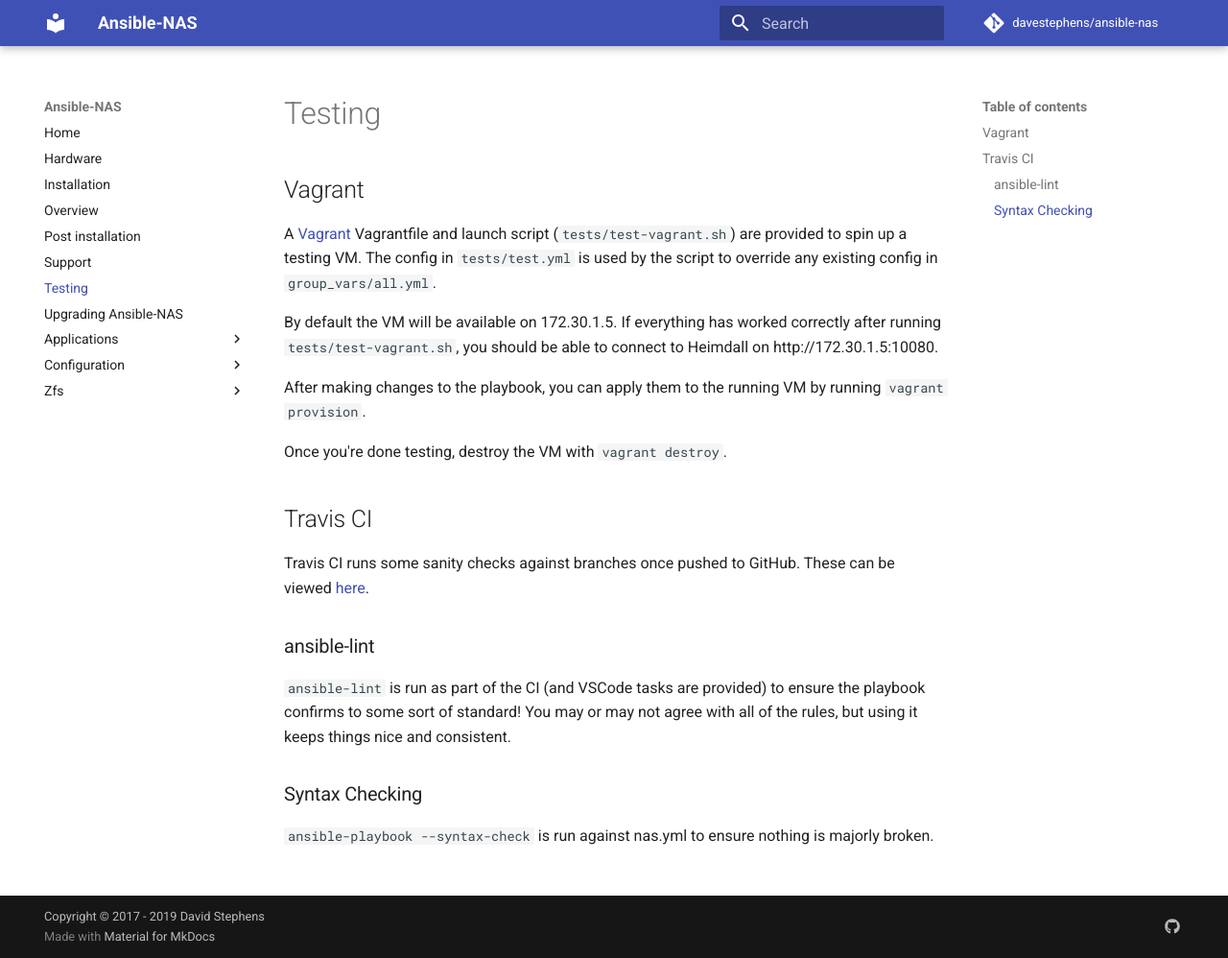
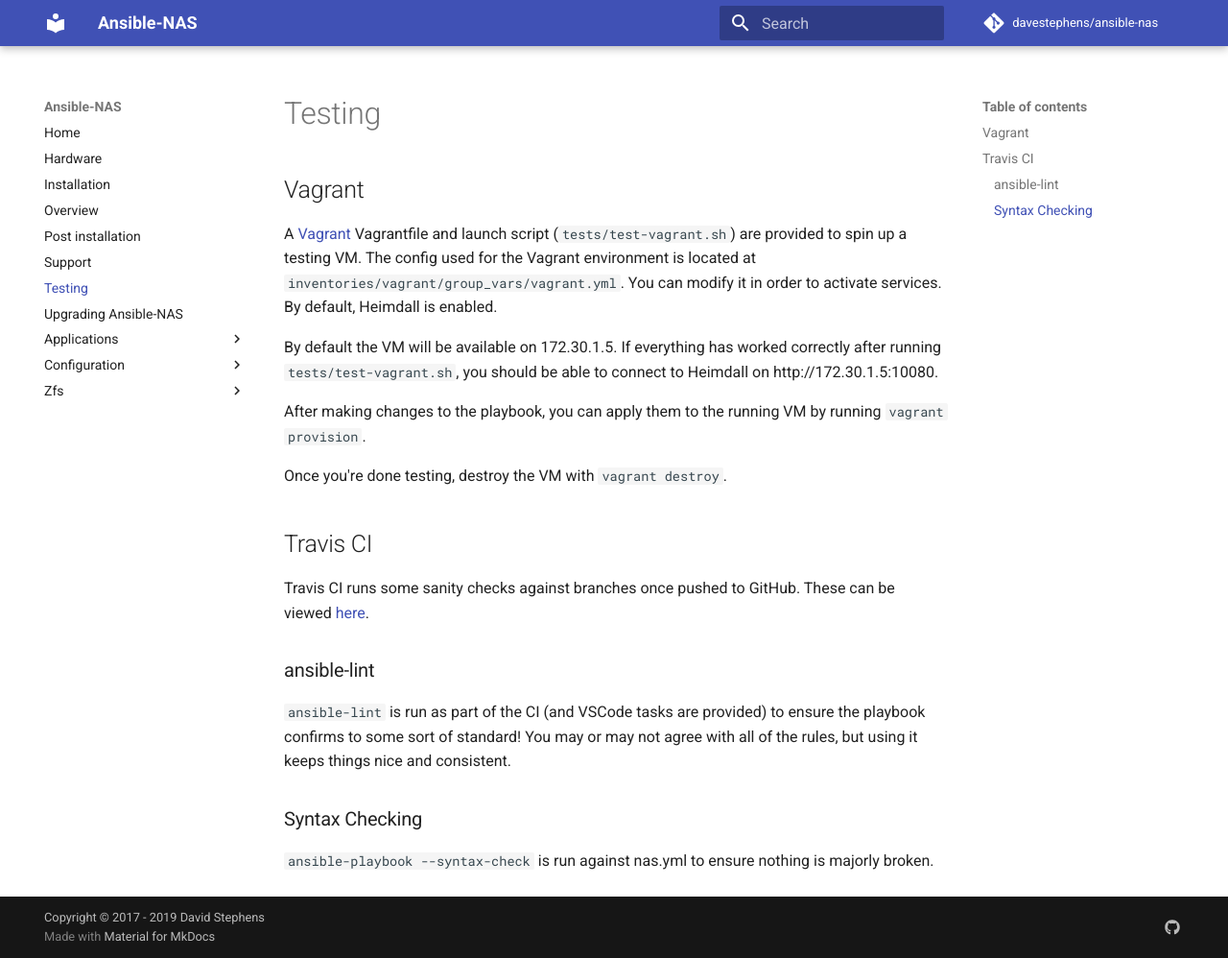
Before and after one commit to davestephens/ansible-nas, an MkDocs documentation site: the page built from docs/testing.md, in a window 1280 px wide and 998 px high. Shown: the whole window at 96% size. Built offline with MkDocs 1.6.1 and Material for MkDocs 9.7.7, drawn with Linux system fonts in a browser that asks for light colours; comment, search, counter and statistics services are not loaded.

Commit message:
Vagrant setup now use inventories/group_vars

```diff
--- a/docs/testing.md
+++ b/docs/testing.md
@@ -1,6 +1,6 @@
 ## Vagrant
 
-A [Vagrant](https://www.vagrantup.com/) Vagrantfile and launch script (`tests/test-vagrant.sh`) are provided to spin up a testing VM. The config in `tests/test.yml` is used by the script to override any existing config in `group_vars/all.yml`.
+A [Vagrant](https://www.vagrantup.com/) Vagrantfile and launch script (`tests/test-vagrant.sh`) are provided to spin up a testing VM. The config used for the Vagrant environment is located at `inventories/vagrant/group_vars/vagrant.yml`. You can modify it in order to activate services. By default, Heimdall is enabled.
 
 By default the VM will be available on 172.30.1.5. If everything has worked correctly after running `tests/test-vagrant.sh`, you should be able to connect to Heimdall on http://172.30.1.5:10080.
 
```
Also changed, not shown: 4 other files.
